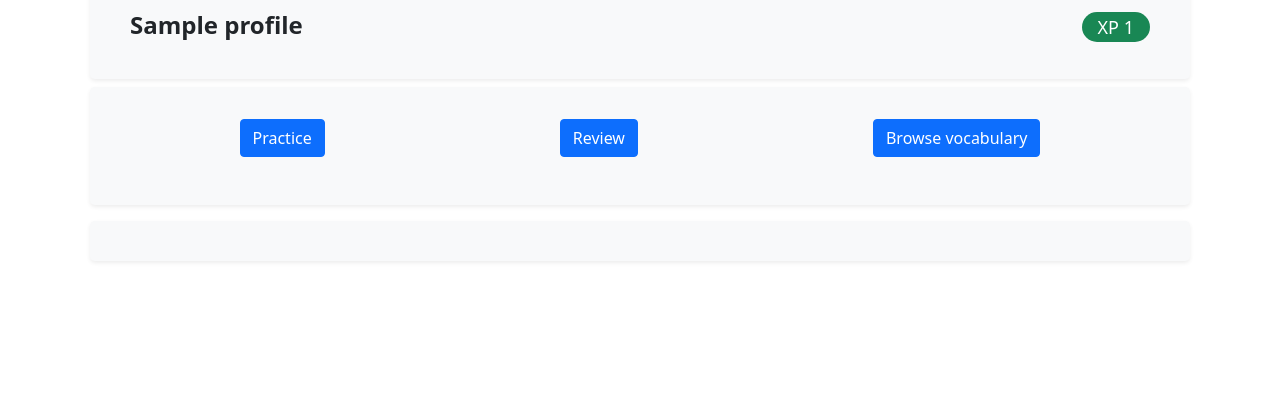
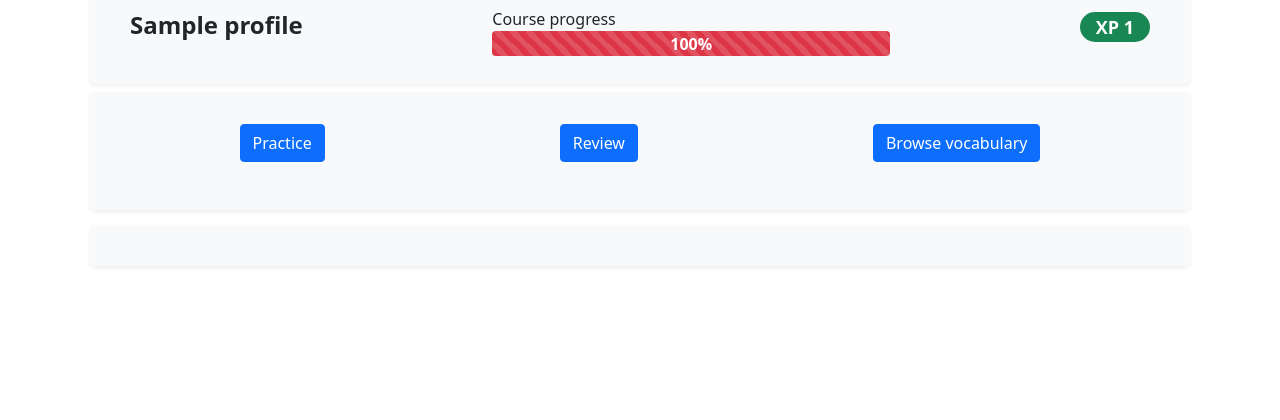
Before and after one commit to Inu-Oh/tommy, a Django app: page / in a window 1280 px wide. Shown: the part 345-765 px from the top of the page. Run offline with Django 4.2, Linux system fonts and the light colour scheme; a user stored in the database is signed in; tables that the repository leaves empty hold one stand-in row (values such as "Sample post"); some libraries are stand-ins or nearby versions.

Commit message:
add course progress bar to home view

```diff
--- a/tommy/templates/tommy/home.html
+++ b/tommy/templates/tommy/home.html
@@ -6,11 +6,16 @@
     {% if profile %}
     <div class="container-fluid d-flex justify-content-between">
         <p class="fs-4 fw-bolder">{{ profile.name }}</p>
-        <p class="fs-6 pt-1">{% if unlearned_phrase_count %} Unlearned phrases:
-            {{ unlearned_phrase_count }} Learned: {{ learned_phrase_count }}
-            <i> - Change to progress bar</i> {% endif %}</p>
+        <div style="width:39%" class="pb-2">
+            <label for="prog-bar">Course progress</label>
+            <div class="progress" id="prog-bar" style="width: 100%; height: 25px;">
+                <div class="progress-bar progress-bar-striped bg-danger fw-bold fs-6"
+                    role="progressbar" style="width: {{ progress }}%;"
+                    aria-valuenow="{{ progress }}" aria-valuemin="0" aria-valuemax="100">
+                    {{ progress }}%</div>
+        </div></div>
         <p class="text-end fs-4">
-            <span class="badge rounded-pill bg-success fw-normal px-3">
+            <span class="badge rounded-pill bg-success fw-bold px-3">
                 XP {{ profile.xp|intcomma }}</span></p>
     </div>
     {% endif %}
--- a/tommy/views.py
+++ b/tommy/views.py
@@ -21,11 +21,13 @@ class Home(LoginRequiredMixin, View):
             learned=False, user=request.user).count()
         learned_phrase_count = UserPhraseStrength.objects.filter(
             learned=True, user=request.user).count()
+        progress = int((learned_phrase_count * 100) / (learned_phrase_count + unlearned_phrase_count))
 
         context = {
             'profile': profile,
             'unlearned_phrase_count': unlearned_phrase_count,
             'learned_phrase_count': learned_phrase_count,
+            'progress': progress,
         }
         return render(request, self.template_name, context)
 
@@ -84,6 +86,7 @@ class GlossaryView(LoginRequiredMixin, ListView):
         return render(request, self.template_name, context)
 
 
+# Selects unlearned phrases for testing
 class LearnView(LoginRequiredMixin, View):
     template_name = 'tommy/learn.html'
 
@@ -150,6 +153,7 @@ class LearnView(LoginRequiredMixin, View):
         return redirect(success_url)
 
 
+# Selects weakest strength phrases for testing
 class PracticeView(LoginRequiredMixin, View):
     template_name = 'tommy/practice.html'
 
@@ -212,6 +216,7 @@ class PracticeView(LoginRequiredMixin, View):
         return redirect(success_url)
 
 
+# Selects phrases not seen for longest time for testing
 class ReviewView(LoginRequiredMixin, View):
     template_name = 'tommy/review.html'
 
```
